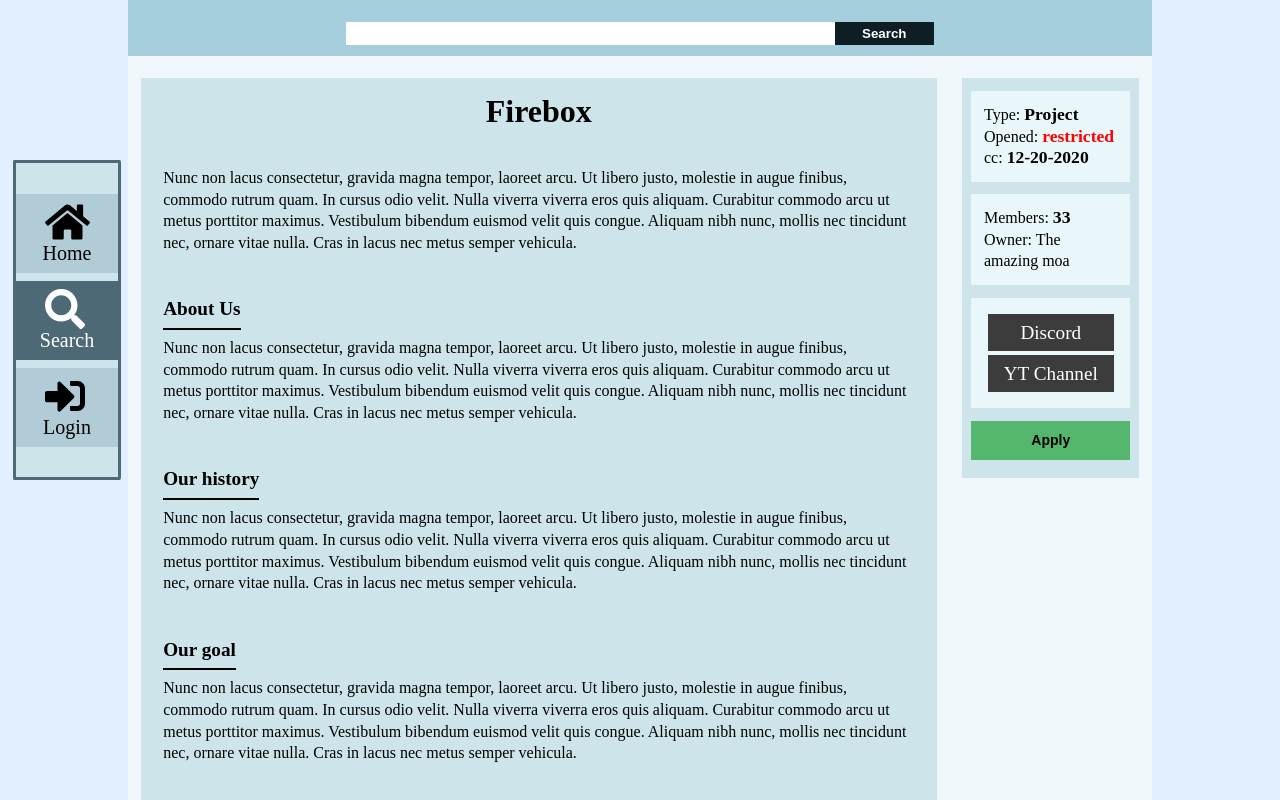
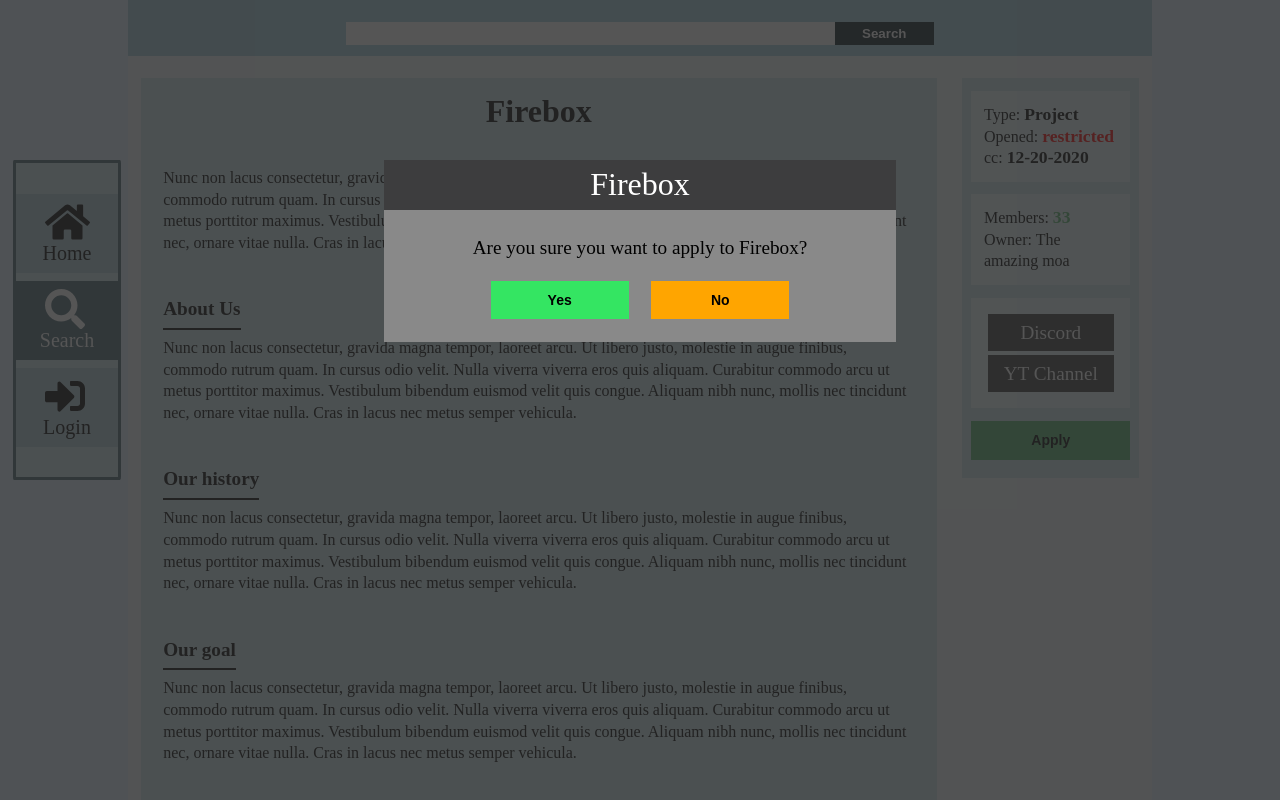
Before and after one commit to x-wyz/os-directory, a React (Create React App) app: page /search in a window 1280 px wide. Both pictures are taken after a click on the button "Apply". Shown: the top 800 px of the page. Built offline with nearby package versions, Linux system fonts and the light colour scheme.

Commit message:
confirmation modal

```diff
--- a/src/index.css
+++ b/src/index.css
@@ -19,6 +19,11 @@
 
   --color-green: #55b66e;
   --color-green-secondary: #4ba362;
+  --color-green-tertiary: #34e562;
+
+  /* to be consistant with the rest of the css variables */
+  --color-orange: orange;
+  --color-orange-secondary: #d78b00;
 
   --small-increment: 0.4em;
   --medium-increment: 0.8em;
--- /dev/null
+++ b/src/modals/confirmation/confirmation.css
@@ -0,0 +1,46 @@
+.confirmation-modal-container {
+	background: #898989;
+	width: 40vw;
+	min-width: 400px;
+	text-align: center;
+}
+
+.confirmation-modal-title {
+	background: var(--dark-gray);
+	color: white;
+	font-size: 2em;
+	padding: calc(var(--small-increment) / 2);
+}
+
+.confirmation-modal-message {
+	margin-top: var(--standard-increment);
+	font-size: 1.2em;
+}
+
+.confirmation-modal-controls {
+	width: 90%;
+	margin: var(--standard-increment) auto;
+	display: flex;
+	justify-content: center;
+}
+
+.confirmation-modal-btn {
+	width: 30%;
+	margin: 0 var(--medium-increment);
+}
+
+.confirmation-modal-confirm {
+	background: var(--color-green-tertiary);
+}
+
+.confirmation-modal-confirm:hover {
+	background: var(--color-green);
+}
+
+.confirmation-modal-deny {
+	background: var(--color-orange);
+}
+
+.confirmation-modal-deny:hover {
+	background: var(--color-orange-secondary);
+}
--- /dev/null
+++ b/src/modals/confirmation/confirmation.js
@@ -0,0 +1,23 @@
+import React, { Component } from 'react';
+
+import ModalBase from '../../components/modalbase/modalbase';
+import Button from '../../components/button/button';
+
+import './confirmation.css';
+
+function Confirmation({title, message, confirm, exit}){
+	return (
+		<ModalBase exitFunction={exit}>
+			<div className="confirmation-modal-container">
+				<h4 className="confirmation-modal-title">{title}</h4>
+				<p className="confirmation-modal-message">{message}</p>
+				<div className="confirmation-modal-controls">
+					<Button className="confirmation-modal-confirm confirmation-modal-btn" type="submit" text="Yes" onClick={confirm} />
+					<Button className="confirmation-modal-deny confirmation-modal-btn" text="No" onClick={exit} />
+				</div>
+			</div>
+		</ModalBase>
+	)
+}
+
+export default Confirmation;
--- a/src/pages/previewpage/previewpage.css
+++ b/src/pages/previewpage/previewpage.css
@@ -93,3 +93,7 @@
 .previewpage-join-btn:hover {
 	background: var(--color-green-secondary);
 }
+
+.previewpage-members-number {
+	color: var(--color-green);
+}
--- a/src/pages/previewpage/previewpage.js
+++ b/src/pages/previewpage/previewpage.js
@@ -1,6 +1,8 @@
 import React, { Component } from 'react';
 
 import Button from '../../components/button/button';
+
+import Confirmation from '../../modals/confirmation/confirmation';
 
 import './previewpage.css';
 
@@ -34,19 +36,36 @@ class PreviewPage extends Component {
 				otherinfo: 'Donec ante nulla, auctor eu mauris nec, tincidunt varius risus. Aenean nec vehicula ipsum. Curabitur bibendum eros odio, tempor malesuada augue fringilla at.',
 				created: '12-20-2020',
 				id: '123d1d-321'
-			}
+			},
+			showModal: false
 		}
 
-		this.apply = this.apply.bind(this);
+		this.submit = this.submit.bind(this);
+		this.showModal = this.showModal.bind(this);
 	}
 
-	apply(){
+	showModal(state){
+		this.setState({
+			showModal: state
+		})
+	}
+
+	submit(){
 		// function will send join req to server, soon tm
 	}
 
 	render(){
 		const { title, description, owner, status, otherinfo, created, links, requirements, members, type, details } = this.state.preview;
+		const { showModal } = this.state;
 		return (
+			<React.Fragment>
+				{
+					showModal
+					?
+					<Confirmation title={title} message={`Are you sure you want to ${status.toLowerCase() === 'public' ? 'join' : 'apply to'} ${title}?`} confirm={this.submit} exit={() => this.showModal(false)} />
+					:
+					null
+				}
 				<div className="previewpage-container">
 					<div className="previewpage-left">
 						<div className="previewpage-section">
@@ -104,7 +123,7 @@ class PreviewPage extends Component {
 							<p className="previewpage-createdon">cc: <span className="previewpage-info-bold">{created}</span></p>
 						</div>
 						<div className="previewpage-mini-section">
-						<p className="previewpage-members">Members: <span className="previewpage-info-bold">{members}</span> </p>
+							<p className="previewpage-members">Members: <span className="previewpage-info-bold previewpage-members-number">{members}</span> </p>
 							<p className="previewpage-members">Owner: {owner}</p>
 						</div>
 						{
@@ -123,9 +142,10 @@ class PreviewPage extends Component {
 							null
 						}
 
-					<Button type="submit" text={status.toLowerCase() === 'public' ? 'Join' : 'Apply'} onClick={this.apply} className="previewpage-join-btn" />
+						<Button type="submit" text={status.toLowerCase() === 'public' ? 'Join' : 'Apply'} onClick={() => this.showModal(true)} className="previewpage-join-btn" />
 					</div>
 				</div>
+			</React.Fragment>
 		)
 	}
 }
```
Also changed, not shown: 1 other file (tests, documents, lock files or other folders). Lines whose indentation alone changed are shown as unchanged.
